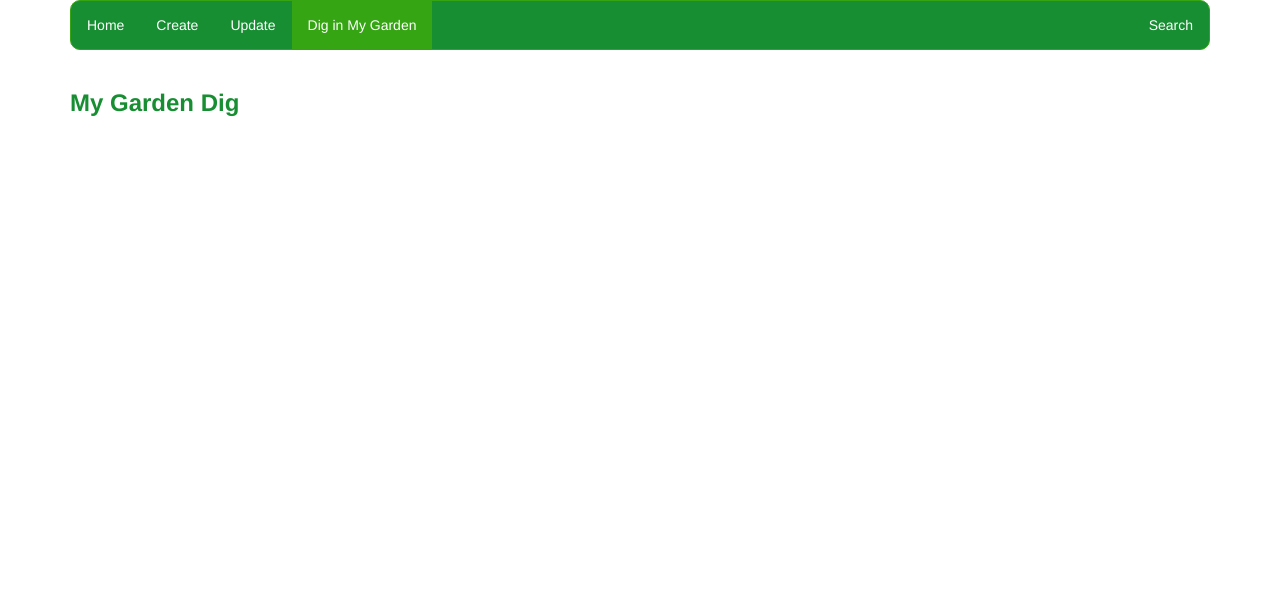
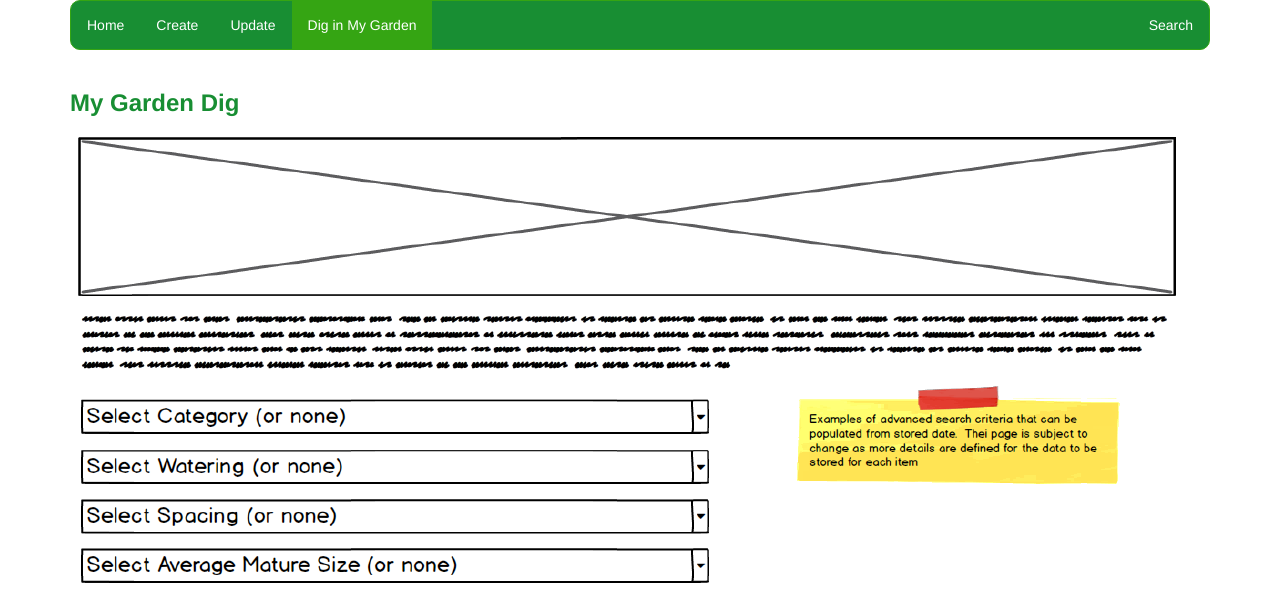
Before and after one commit to jzaiss1/my-garden, a Flask app: page /dig in a window 1280 px wide. Shown: the part 189-800 px from the top of the page. Run offline with Flask 2, Linux system fonts and the light colour scheme; parts of the project's set-up code (start-up, migrations or seed data) failed here and were passed over; some libraries are stand-ins or nearby versions.

Commit message:
update templates

```diff
--- a/app/templates/dig.html
+++ b/app/templates/dig.html
@@ -33,8 +33,12 @@
       </div>
     </div>
     <br>
-    <h1>My Garden Dig</h1>
-
+    <div class="row">
+      <div class="col-sm-12 col-md-12 col-lg-12">
+        <h1>My Garden Dig</h1>
+        <img id="header" src="/static/images/dig.PNG">
+      </div>
+    </div>
   </div>
 </body>
 
--- a/app/templates/update.html
+++ b/app/templates/update.html
@@ -36,7 +36,7 @@
     <div class="row">
       <div class="col-sm-12 col-md-12 col-lg-12">
         <h1>My Garden Update</h1>
-        <img src="/static/images/update.PNG">
+        <img id="header" src="/static/images/update.PNG">
       </div>
     </div>
 </body>
```
Also changed, not shown: app/templates/create.html (+6 -2 lines), app/static/images/create.PNG (added), app/static/images/dig.PNG (added).
